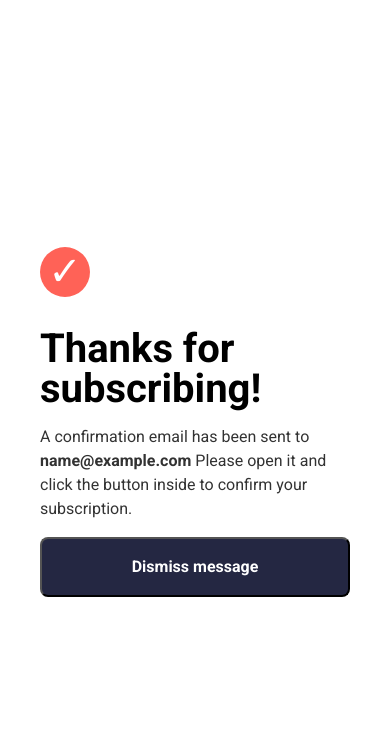
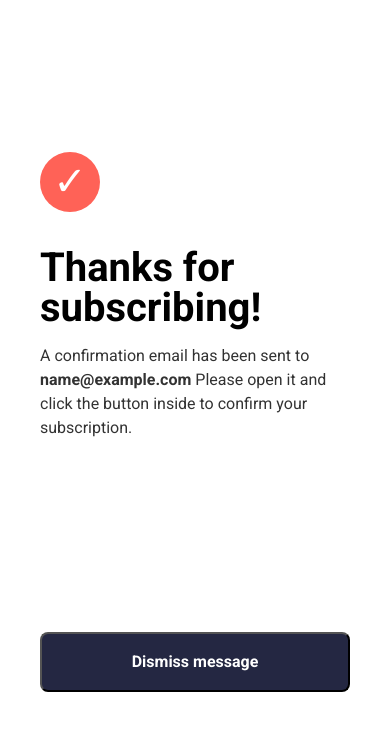
Before and after one commit to Medido1/Frontend-Mentor-Newsletter-sign-up-form-with-success-message, a website: page index.html in a window 390 px wide. Both pictures are taken after typing "name@example.com" into the empty fields and a click on the button "Subscribe to monthly newsletter". Drawn offline with Linux system fonts and the light colour scheme.

Commit message:
Fix mobile sucess card style

```diff
--- a/style.css
+++ b/style.css
@@ -199,16 +199,14 @@ body,
   height: 100%;
   max-width: 400px;
   padding: 2.5rem;
-  display: flex;
-  flex-direction: column;
-  gap: 1rem;
-
+  display: grid;
+  grid-template-rows: repeat(5, 1fr);
 }
 
 .check_container {
   position: relative;
-  width: 50px;
-  height: 50px;
+  width: 60px;
+  height: 60px;
   margin-bottom: 1rem;
 }
 
@@ -245,7 +243,7 @@ body,
 }
 
 .sucess_container .btn {
-  margin-top: auto;
+  grid-row: -1;
 }
 
 @media (min-width: 700px){
```
